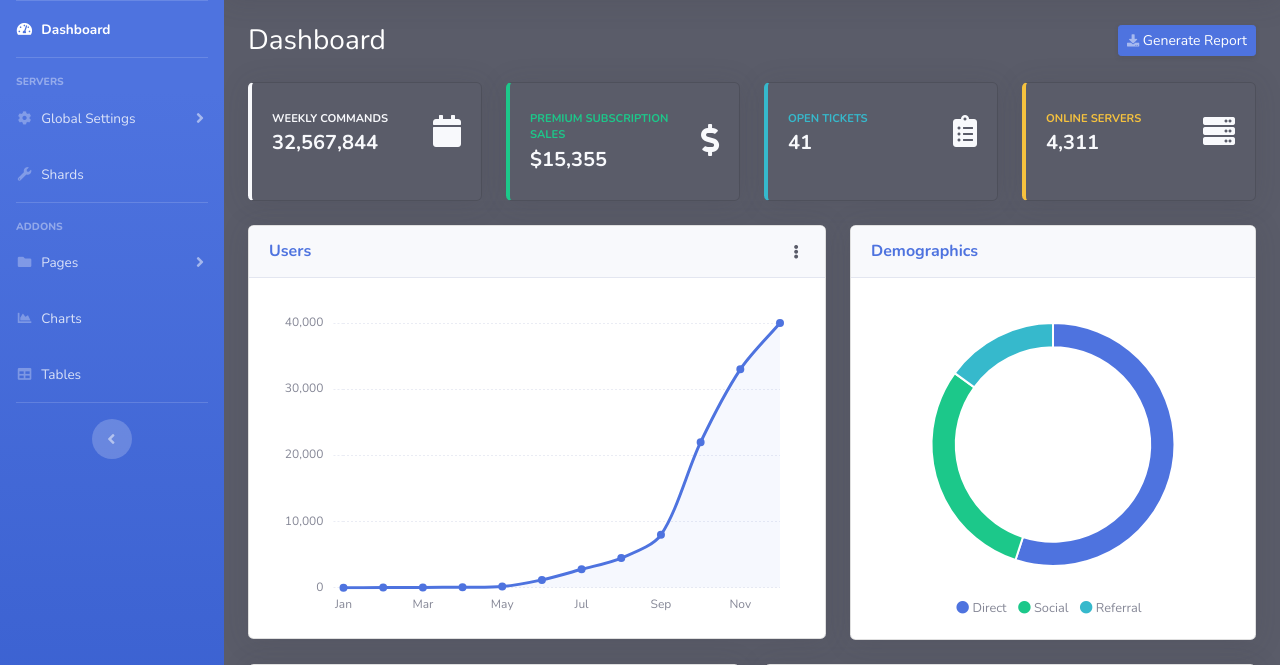
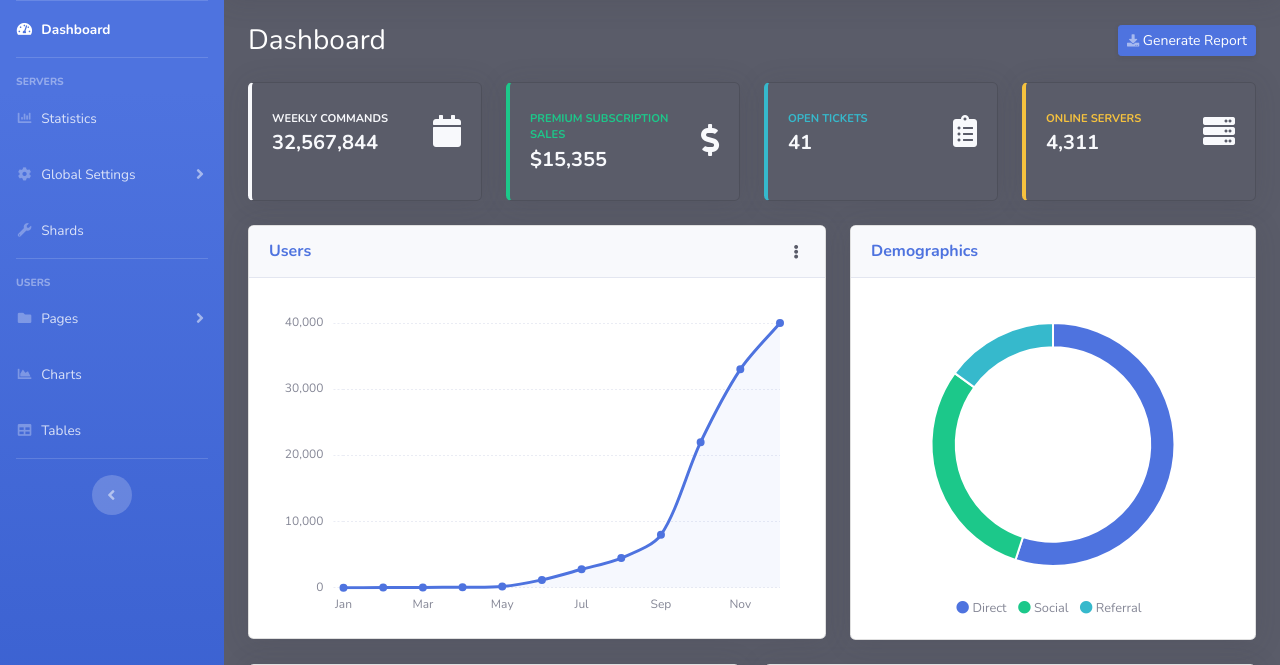
Before and after one commit to gideontong/SnakesandHackers2021, a Flask app: page / in a window 1280 px wide. Shown: the part 70-735 px from the top of the page. Run offline with Flask 2, Linux system fonts and the light colour scheme; some libraries are stand-ins or nearby versions.

Commit message:
Update sidebar menu

```diff
--- a/templates/sidebar.html
+++ b/templates/sidebar.html
@@ -14,8 +14,8 @@
 {% endfor %}
 {% endmacro %}
 
-{% macro dropdown(name, icon, menu) %}
-<li class="nav-item">
+{% macro dropdown(name, icon, menu, active = False) %}
+<li class="nav-item {% if active %}active{% endif %}">
     <a class="nav-link collapsed" href="#" data-toggle="collapse" data-target="#collapse{{ name|replace(' ', '') }}" aria-expanded="true"
         aria-controls="collapse{{ name|replace(' ', '') }}">
         <i class="fas fa-fw {{ icon }}"></i>
@@ -58,19 +58,21 @@
 
     {{ heading('Servers') }}
 
+    {{ button('Statistics', '/statistics', 'fa-chart-bar', False) }}
+
     <!-- Nav Item - Pages Collapse Menu -->
     {{ dropdown('Global Settings', 'fa-cog', [{
-        'name': 'Custom Components',
+        'name': 'Main',
         'links': [
-            ('Buttons', '#'),
-            ('Cards', '#')
+            ('General', '/settings#general'),
+            ('Advertising', '/settings#ads')
         ]
-    }]) }}
+    }], False) }}
 
     <!-- Nav Item - Shards -->
     {{ button('Shards', '/shards', 'fa-wrench') }}
 
-    {{ heading('Addons') }}
+    {{ heading('Users') }}
 
     <!-- Nav Item - Pages Collapse Menu -->
     <li class="nav-item">
```
